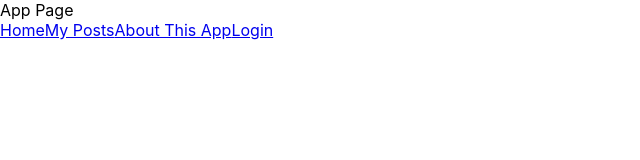
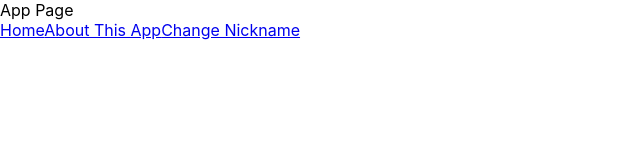
Before and after one commit to Mshea424/GA-SEI-Project-3, a React (Create React App) app in the folder client/: page / in a window 1280 px wide. Shown: the top 160 px of the page, without its empty margins (0-640 px from the left). Built offline with nearby package versions, Linux system fonts and the light colour scheme.

Commit message:
updated navbar

```diff
--- a/client/src/App.js
+++ b/client/src/App.js
@@ -47,7 +47,7 @@ export default class App extends Component {
       <div>
         App Page
         <Router>
-          <NavBar/>
+          <NavBar userName={this.state.userName}/>
           <Switch>
             <Route exact path="/posts" component={this.getAllPosts}/>
             <Route exact path="/posts/:postId" render={this.getSinglePost}/>
--- a/client/src/components/NavBar.js
+++ b/client/src/components/NavBar.js
@@ -5,10 +5,14 @@ export default class NavBar extends Component {
     render() {
         return (
             <div>
-                <Link to="/posts">Home</Link>
-                <Link to="/">My Posts</Link>
-                <Link to="/about">About This App</Link>
-                <Link to="/login">Login</Link>
+
+                <Link to="/posts">{this.props.userName === 'Admin' ? 'All Posts' : 'Home'}</Link>
+                {this.props.userName === 'Admin' ?
+                <Link to="/comments">All Comments</Link> :
+                null}
+                <Link to="/about">{this.props.userName === 'Admin' ? 'You Already know About This App' : 'About This App'}</Link>
+                <Link to="/login">{this.props.userName === 'Admin' ? 'Leave Admin View' : 'Change Nickname'}</Link>
+
             </div>
         )
     }
```
Also changed, not shown: client/src/components/UsersPosts.js (deleted).
